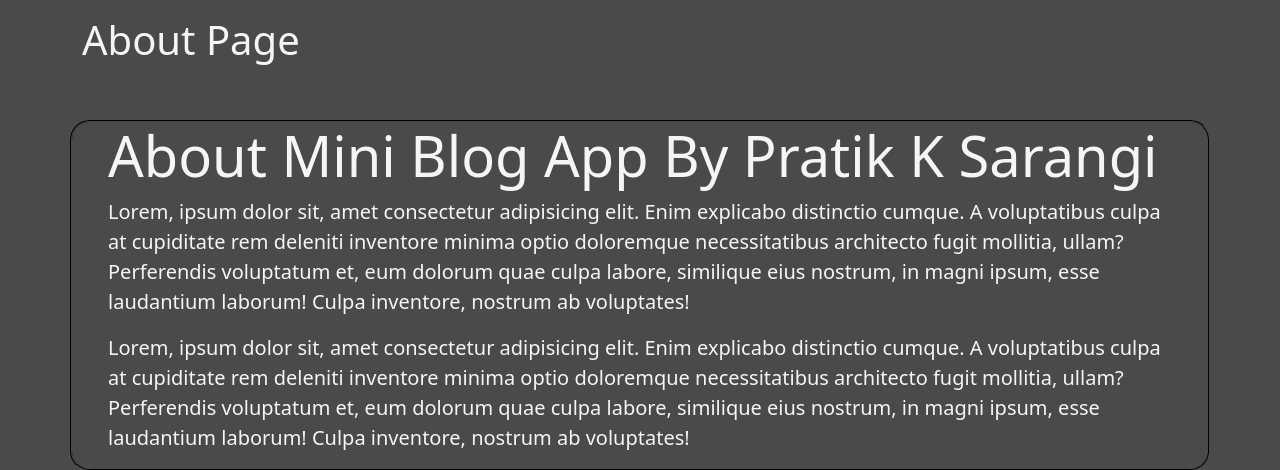
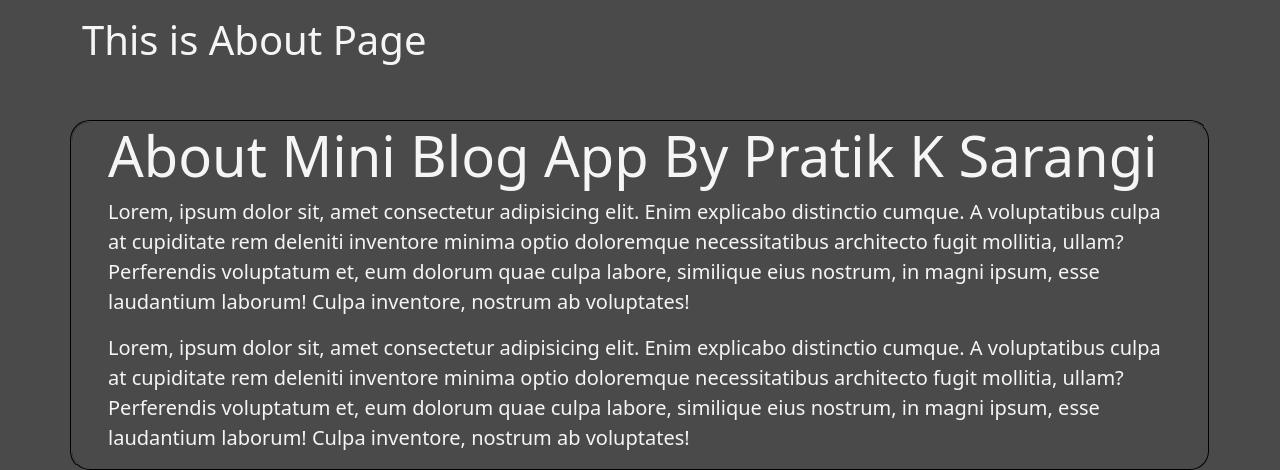
Before and after one commit to psarangi550/Blog-Project-Using-Django, a Django app: page /about/ in a window 1280 px wide. Shown: the part 56-526 px from the top of the page. Run offline with Django 3.2, Linux system fonts and the light colour scheme; some libraries are stand-ins or nearby versions.

Commit message:
tweaiked About Page

```diff
--- a/miniblogApp/templates/miniblogApp/about.html
+++ b/miniblogApp/templates/miniblogApp/about.html
@@ -8,7 +8,7 @@
 
 {% block content %}
 <div class="col-md-8 mt-3">
-    <h1>About Page</h1>
+    <h1> This is About Page</h1>
 </div>
 
 <div class="jumbotron jumbo-color jumbotron-fluid mt-5">
```
